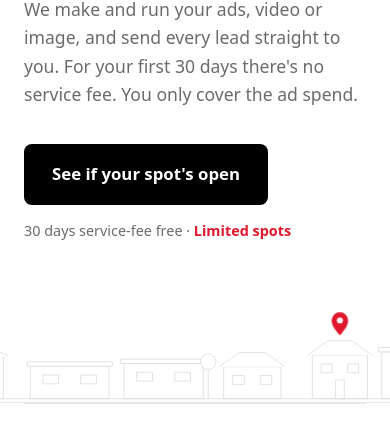
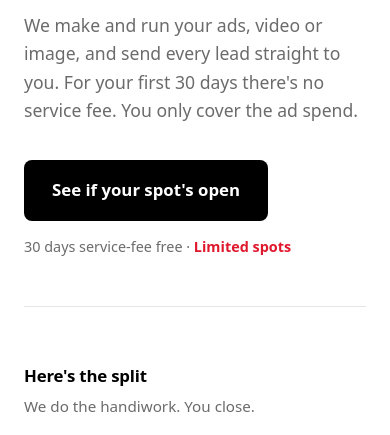
Before and after one commit to MrDevHimself/agentflow-site, an Astro site: page / in a window 390 px wide. Shown: the part 389-824 px from the top of the page. Built offline with nearby package versions, Linux system fonts and the light colour scheme; Astro itself is replaced by a stand-in of ours.

Commit message:
Remove hero street-scape background
Co-Authored-By: Claude Opus 5.5 <noreply@anthropic.com>
Claude-Session: https://claude.ai/code/session_01A7uX8kxDBEPpNwJTTrzb6N

```diff
--- a/src/components/HeroScape.astro
+++ /dev/null
@@ -1,69 +0,0 @@
----
-// Line drawing of a street of houses for the hero background, with a few red pins
-// dropping onto homes ("sellers in your area"). Generated, so no image files.
-const W = 1600, G = 230; // viewBox width, ground line
-let seed = 7;
-const rnd = () => ((seed = (seed * 9301 + 49297) % 233280) / 233280);
-
-type House = { x: number; w: number; h: number; roof: "gable" | "flat" | "hip"; pin: boolean };
-const houses: House[] = [];
-const pinAt = new Set([2, 6, 10]);
-let x = -20, i = 0;
-while (x < W + 20) {
-  const w = 90 + Math.round(rnd() * 80);
-  const h = 55 + Math.round(rnd() * 55);
-  const r = rnd();
-  houses.push({ x, w, h, roof: r < 0.45 ? "gable" : r < 0.75 ? "flat" : "hip", pin: pinAt.has(i) });
-  x += w + 18 + Math.round(rnd() * 40);
-  i++;
-}
-const trees = houses.slice(0, -1).filter((_, k) => k % 3 === 1).map((hs) => ({ x: hs.x + hs.w + 9, h: 40 + Math.round(rnd() * 30) }));
-
-function roofPath(hs: House) {
-  const top = G - hs.h;
-  if (hs.roof === "gable") return `M${hs.x - 8} ${top} L${hs.x + hs.w / 2} ${top - 38} L${hs.x + hs.w + 8} ${top}`;
-  if (hs.roof === "hip") return `M${hs.x - 8} ${top} L${hs.x + hs.w * 0.28} ${top - 26} L${hs.x + hs.w * 0.72} ${top - 26} L${hs.x + hs.w + 8} ${top}`;
-  return `M${hs.x - 6} ${top} L${hs.x + hs.w + 6} ${top} L${hs.x + hs.w + 6} ${top - 8} L${hs.x - 6} ${top - 8} Z`;
-}
-function roofTop(hs: House) { const top = G - hs.h; return hs.roof === "gable" ? top - 38 : hs.roof === "hip" ? top - 26 : top - 8; }
----
-<div class="scape" aria-hidden="true">
-  <svg viewBox={`0 0 ${W} ${G + 6}`} preserveAspectRatio="xMidYMax slice">
-    <g class="line">
-      {houses.map((hs) => (
-        <g>
-          <rect x={hs.x} y={G - hs.h} width={hs.w} height={hs.h} />
-          <path d={roofPath(hs)} />
-          <rect x={hs.x + hs.w * 0.16} y={G - hs.h + 16} width={hs.w * 0.2} height={16} />
-          <rect x={hs.x + hs.w * 0.64} y={G - hs.h + 16} width={hs.w * 0.2} height={16} />
-          {hs.h > 70 && <rect x={hs.x + hs.w * 0.42} y={G - 34} width={hs.w * 0.16} height={34} />}
-        </g>
-      ))}
-      {trees.map((t) => (
-        <g>
-          <line x1={t.x} y1={G} x2={t.x} y2={G - t.h + 14} />
-          <circle cx={t.x} cy={G - t.h} r={14} />
-        </g>
-      ))}
-      <line x1="0" y1={G} x2={W} y2={G} />
-    </g>
-    {houses.filter((hs) => hs.pin).map((hs, k) => (
-      <g class="pin" style={`--k:${k}`} transform={`translate(${hs.x + hs.w / 2} ${roofTop(hs) - 10})`}>
-        <path d="M0 0 C -11 -12, -15 -20, -15 -27 A 15 15 0 1 1 15 -27 C 15 -20, 11 -12, 0 0 Z" />
-        <circle cx="0" cy="-27" r="5.5" />
-      </g>
-    ))}
-  </svg>
-</div>
-
-<style>
-  .scape { position: absolute; left: 0; right: 0; bottom: 0; height: clamp(130px, 15vw, 210px); pointer-events: none; z-index: 0; }
-  .scape svg { width: 100%; height: 100%; display: block; }
-  .line { fill: none; stroke: #dcdcdc; stroke-width: 1.5; stroke-linejoin: round; vector-effect: non-scaling-stroke; }
-  .line rect, .line path, .line circle { fill: var(--paper); }
-  .pin path { fill: var(--red); }
-  .pin circle { fill: var(--paper); }
-  .pin { animation: drop .6s cubic-bezier(.2, .9, .3, 1.3) both; animation-delay: calc(.9s + var(--k) * .35s); }
-  @keyframes drop { from { opacity: 0; translate: 0 -40px; } to { opacity: 1; translate: 0 0; } }
-  @media (prefers-reduced-motion: reduce) { .pin { animation: none; } }
-</style>
--- a/src/pages/index.astro
+++ b/src/pages/index.astro
@@ -4,7 +4,6 @@ import Nav from "../components/Nav.astro";
 import Footer from "../components/Footer.astro";
 import Icon from "../components/Icon.astro";
 import { offer } from "../offer";
-import HeroScape from "../components/HeroScape.astro";
 
 const we = [
   { i: "pen", t: "We write your ads", d: "Scripts built to get homeowners to put their hand up." },
@@ -34,8 +33,6 @@ const faq = [
 <Base>
   <Nav />
   <main>
-    <section class="herobg">
-    <HeroScape />
     <div class="wrap hero">
       <p class="eyebrow">For real estate agents in Namibia and South Africa</p>
       <h1 class="display">{offer.headline[0]}<span class="ul">{offer.headline[1]}<svg viewBox="0 0 200 14" preserveAspectRatio="none" aria-hidden="true"><path d="M3 9 C 50 3, 110 3, 197 7" /></svg></span>{offer.headline[2]}</h1>
@@ -43,7 +40,6 @@ const faq = [
       <a class="btn big" href="/pitch">See if your spot's open</a>
       <p class="micro">{offer.micro} · <strong class="hot">Limited spots</strong></p>
     </div>
-    </section>
 
     <div class="wrap">
 
@@ -96,8 +92,7 @@ const faq = [
 </Base>
 
 <style>
-  .herobg { position: relative; overflow: hidden; border-bottom: 1px solid var(--line); }
-  .hero { position: relative; z-index: 1; padding-block: clamp(48px, 8vw, 96px) clamp(160px, 17vw, 230px); }
+  .hero { padding-block: clamp(64px, 12vw, 130px) clamp(48px, 8vw, 80px); }
   .eyebrow { font-size: .95rem; font-weight: 600; color: var(--grey); margin-bottom: 18px; }
   .hero h1 { max-width: 16ch; }
   .hero .lede { margin: 24px 0 36px; max-width: 34rem; }
```
